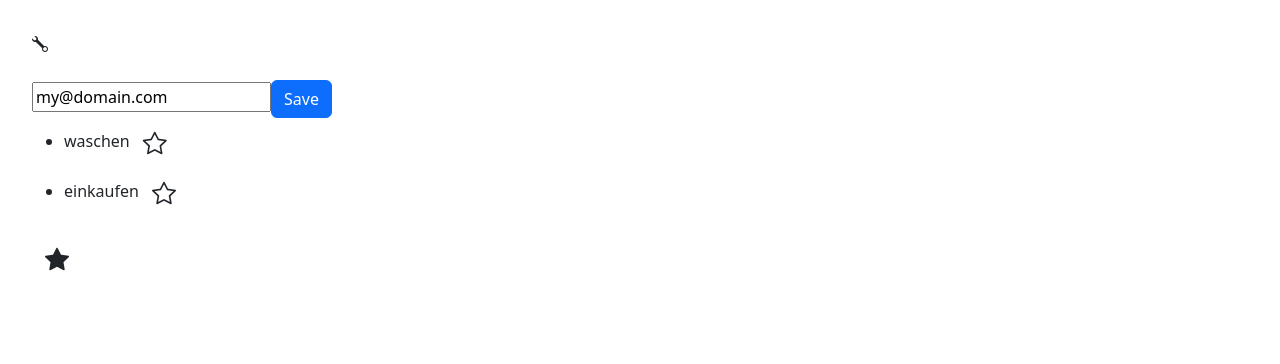
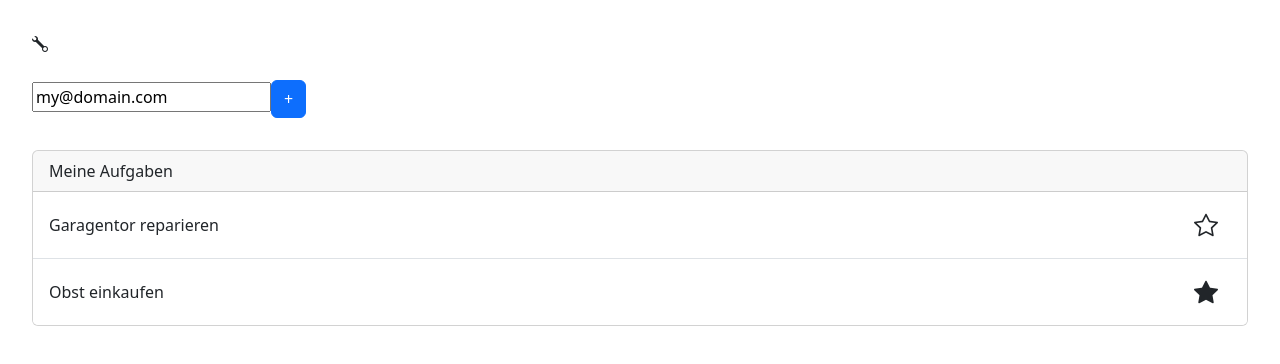
Before and after one commit to marcbudde/todo-app, an Angular app: page / in a window 1280 px wide. Shown: the top 364 px of the page. Built offline with nearby package versions, Linux system fonts and the light colour scheme.

Commit message:
Change tasks states with service

```diff
--- a/src/app/app.component.html
+++ b/src/app/app.component.html
@@ -1,8 +1,9 @@
 <app-environment-indicator />
+
 <br /><br />
 
 <app-create-task />
 
-<app-todo-list />
-
-<app-star [isFavorite]="post.isFavorite" (change)="onFavoriteChanged($event)"></app-star>
+<app-check-list [taskList]="getMyTasks()" [toggleTaskFunction]="toggleTaskFunction">
+    <ng-container class="heading">Meine Aufgaben</ng-container>
+</app-check-list>
--- a/src/app/app.component.ts
+++ b/src/app/app.component.ts
@@ -1,5 +1,7 @@
 import { Component } from '@angular/core';
 import { FavoriteChangedEventArgs } from './star/star.component';
+import { TaskService } from './task.service';
+import { TaskDefinition } from './check-list/check-list.component';
 
 @Component({
   selector: 'app-root',
@@ -8,13 +10,15 @@ import { FavoriteChangedEventArgs } from './star/star.component';
 })
 export class AppComponent {
   title = 'awesome-app';
+  toggleTaskFunction: (task: TaskDefinition, eventArgs: FavoriteChangedEventArgs) => void = (task, eventArgs) => {
+    // eventArgs aktuell nicht benötigt
+    this.taskService.changeStatus(task);
+  };
 
-  post = {
-    title: 'Titel',
-    isFavorite: true
-  }
+  constructor(private taskService: TaskService) {}
 
-  onFavoriteChanged(eventArgs: FavoriteChangedEventArgs) {
-    console.log('Favorite changed!!!', eventArgs);
+
+  getMyTasks(): TaskDefinition[] {
+    return this.taskService.getTasks();
   }
 }
--- a/src/app/app.module.ts
+++ b/src/app/app.module.ts
@@ -3,7 +3,7 @@ import { BrowserModule } from '@angular/platform-browser';
 import { FormsModule } from '@angular/forms';
 
 import { AppComponent } from './app.component';
-import { TodoListComponent } from './todo-list/todo-list.component';
+import { CheckListComponent } from './check-list/check-list.component';
 import { CreateTaskComponent } from './create-task/create-task.component';
 import { StarComponent } from './star/star.component';
 import { EnvironmentIndicatorComponent } from './environment-indicator/environment-indicator.component';
@@ -11,7 +11,7 @@ import { EnvironmentIndicatorComponent } from './environment-indicator/environme
 @NgModule({
   declarations: [
     AppComponent,
-    TodoListComponent,
+    CheckListComponent,
     CreateTaskComponent,
     StarComponent,
     EnvironmentIndicatorComponent
--- /dev/null
+++ b/src/app/check-list/check-list.component.html
@@ -0,0 +1,12 @@
+<div class="card" style="margin-top: 2em;">
+  <div class="card-header">
+    <ng-content select=".heading"></ng-content>
+  </div>
+
+  <ul class="list-group list-group-flush">
+    <li class="list-group-item d-flex justify-content-between align-items-center" *ngFor="let task of taskList">
+      {{ task.name }}
+      <app-star [isFavorite]="task.completed" (change)="toggleTaskFunction(task, $event)" />
+    </li>
+  </ul>
+</div>
--- a/src/app/create-task/create-task.component.html
+++ b/src/app/create-task/create-task.component.html
@@ -1,2 +1,2 @@
 <input type="text" [(ngModel)]="taskName" (keyup.enter)="onKeyUp()" />
-<button class="btn btn-primary" [class.active]="isSaveActive">Save</button>
+<button class="btn btn-primary" [class.active]="isSaveActive">+</button>
--- a/src/app/star/star.component.html
+++ b/src/app/star/star.component.html
@@ -1,4 +1,5 @@
-<i class="btn bi"
+<i
+    class="btn bi"
     style="font-size: 1.5em;"
     [class.bi-star]="!isFavorite"
     [class.bi-star-fill]="isFavorite"
--- a/src/app/task.service.ts
+++ b/src/app/task.service.ts
@@ -1,10 +1,21 @@
 import { Injectable } from '@angular/core';
+import { TaskDefinition } from './check-list/check-list.component';
 
 @Injectable({
   providedIn: 'root'
 })
 export class TaskService {
-  getTasks() {
-    return ['waschen', 'einkaufen'];
+  tasks: TaskDefinition[] = [
+    { name: 'Garagentor reparieren', completed: false },
+    { name: 'Obst einkaufen', completed: true }
+  ];
+
+  getTasks(): TaskDefinition[] {
+    return this.tasks;
+  }
+
+  changeStatus(task: TaskDefinition) {
+    task.completed = !task.completed;
+    console.log('Zu speichernder Zustand:', task);
   }
 }
--- a/src/app/todo-list/todo-list.component.html
+++ /dev/null
@@ -1,3 +0,0 @@
-<ul>
-    <li *ngFor="let task of getMyTasks()">{{ task }}<app-star /></li>
-</ul>
--- a/src/app/todo-list/todo-list.component.ts
+++ /dev/null
@@ -1,15 +0,0 @@
-import { Component } from '@angular/core';
-import { TaskService } from '../task.service';
-
-@Component({
-  selector: 'app-todo-list',
-  templateUrl: './todo-list.component.html',
-  styleUrls: ['./todo-list.component.css']
-})
-export class TodoListComponent {
-  constructor(private taskService: TaskService) {}
-
-  getMyTasks() {
-    return this.taskService.getTasks();
-  }
-}
```
Also changed, not shown: src/app/check-list/check-list.component.ts (added, +17 -0 lines), src/app/check-list/check-list.component.css (added), src/app/star/star.component.ts (line endings or trailing spaces), 1 other file (tests, documents, lock files or other folders).
